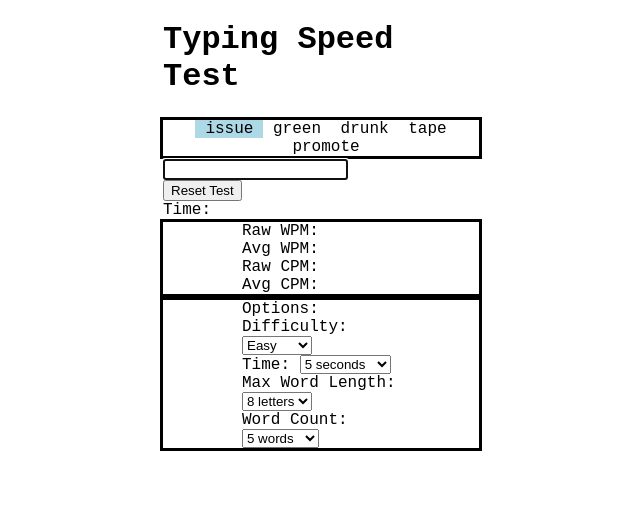
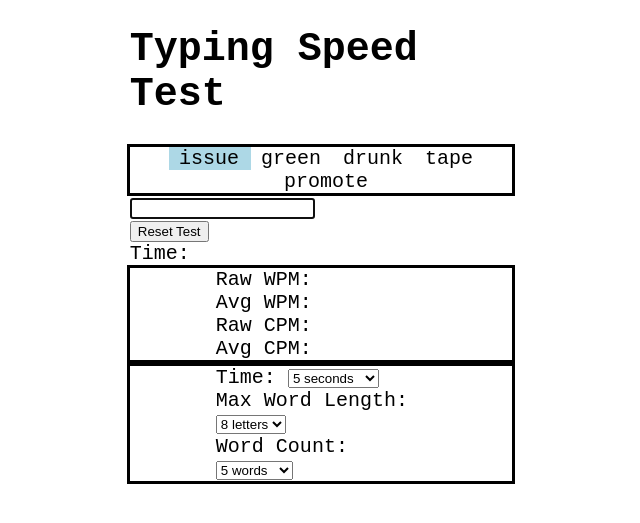
Before and after one commit to albertjyu/cs50final, a Flask app: page / in a window 1280 px wide. Shown: the top 523 px of the page, without its empty margins (319-959 px from the left). Run offline with Flask 3, Linux system fonts and the light colour scheme; some libraries are stand-ins or nearby versions.

Commit message:
remove unused difficulty option

```diff
--- a/static/page.js
+++ b/static/page.js
@@ -13,7 +13,6 @@ async function prepareTest() {
   let testIsInProgress = false;
   let timerId;
   let options = {
-    difficulty: document.getElementById("difficulty").value,
     time: document.getElementById("time").value,
     wordlength: document.getElementById("wordlength").value,
     wordcount: document.getElementById("wordcount").value
--- a/static/styles.css
+++ b/static/styles.css
@@ -5,5 +5,6 @@ body{
 div{
     margin-left: auto;
     margin-right: auto;
-    width: 50%;
+    width: 55%;
+    font-size: 20px;
 }
--- a/templates/index.html
+++ b/templates/index.html
@@ -52,22 +52,13 @@
         </div>
       </div>
       <div style="border: solid">
-        <div><p1>Options:</p1></div>
-        <div>
-          <p1>Difficulty:</p1>
-          <select id="difficulty">
-            <option value="easy">Easy</option>
-            <option value="medium">Medium</option>
-            <option value="hard">Hard</option>
-          </select>
-        </div>
         <div>
           <p1>Time:</p1>
           <select id="time">
-              <option value="5">5 seconds</option>
-              <option value="15">15 seconds</option>
-              <option value="30">30 seconds</option>
-              <option value="60">60 seconds</option>
+            <option value="5">5 seconds</option>
+            <option value="15">15 seconds</option>
+            <option value="30">30 seconds</option>
+            <option value="60">60 seconds</option>
           </select>
         </div>
         <div>
```
